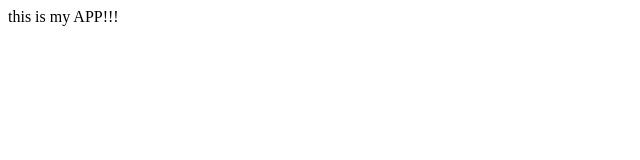
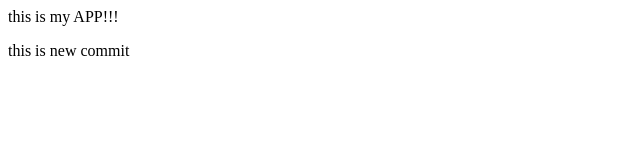
Before and after one commit to emna03/myAPP, a plain HTML site: page index.html in a window 1280 px wide. Shown: the whole page, without its empty margins (0-640 px from the left). Drawn offline with Linux system fonts and the light colour scheme.

Commit message:
new commit

```diff
--- a/index.html
+++ b/index.html
@@ -4,5 +4,6 @@
     </head>
     <body>
         this is my APP!!!
+        <p>this is new commit</p>
     </body>
 </html>
```
